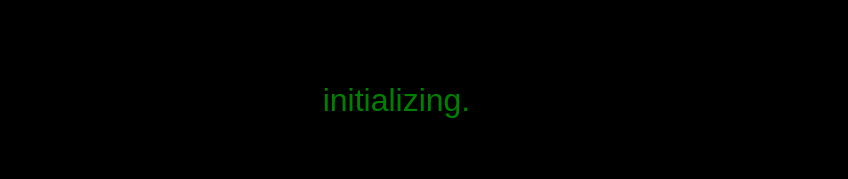
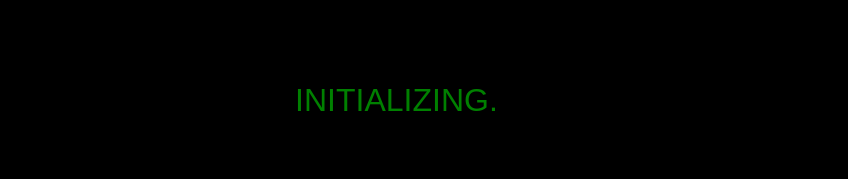
Before and after one commit to step1tickticktick/onetickticktick, a plain HTML site: page index.html in a window 1280 px wide. Shown: the top 179 px of the page, without its empty margins (216-1064 px from the left). Drawn offline with Linux system fonts and the light colour scheme.

Commit message:
Update index.html

```diff
--- a/index.html
+++ b/index.html
@@ -55,7 +55,7 @@
 </head>
 <body>
     <div class="header">
-        <p>initializing<span class="ellipsis" id="ellipsis"></span></p>
+        <p>INITIALIZING<span class="ellipsis" id="ellipsis"></span></p>
     </div>
 
     <div class="content">
```
